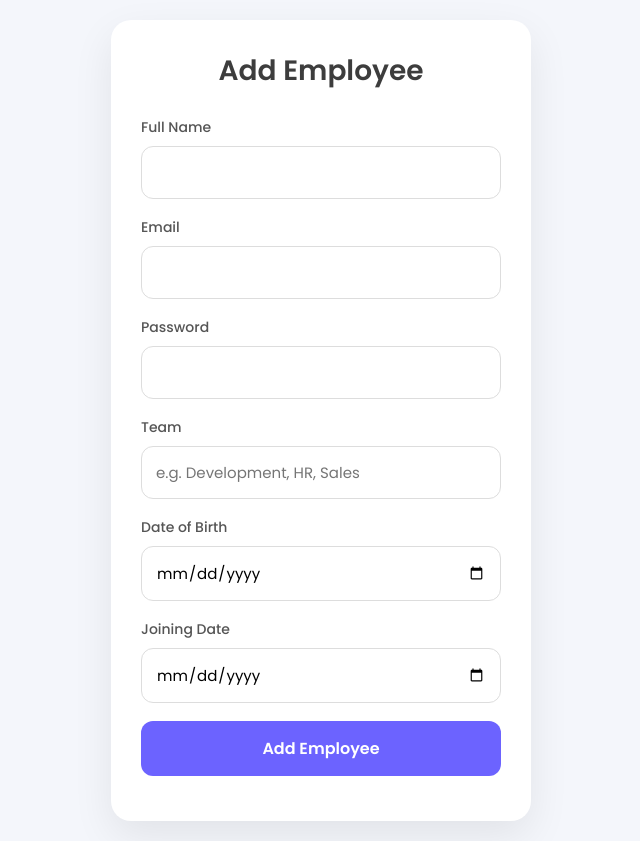
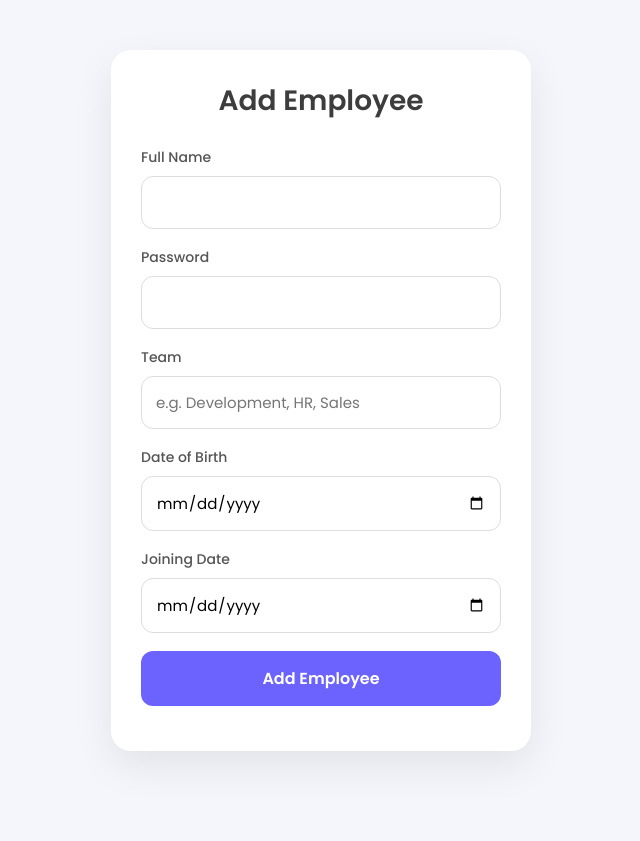
Before and after one commit to vlgsventures-creator/Task_mangment_system, a Flask app: page /add_employee in a window 1280 px wide. Shown: the whole page, without its empty margins (319-959 px from the left). After the commit the page ends 758 px from the top, so only its background shows below. Run offline with Flask 3, Linux system fonts and the light colour scheme; some libraries are stand-ins or nearby versions.

Commit message:
email removed

```diff
--- a/app.py
+++ b/app.py
@@ -53,7 +53,7 @@ def init_db():
             CREATE TABLE IF NOT EXISTS employees (
                 id SERIAL PRIMARY KEY,
                 name VARCHAR(100) NOT NULL,
-                email VARCHAR(100) UNIQUE NOT NULL,
+                email VARCHAR(100) UNIQUE NULL,
                 password VARCHAR(100),
                 team VARCHAR(50),
                 dob DATE,
@@ -340,7 +340,6 @@ def add_employee():
     try:
         data = request.get_json() or {}
         name = data.get('name')
-        email = data.get('email')
         password = data.get('password', '123456')
         team = data.get('team', 'General')
         dob = data.get('dob') if data.get('dob') else None
@@ -353,10 +352,10 @@ def add_employee():
         cur = conn.cursor()
 
         cur.execute("""
-            INSERT INTO employees(name, email, password, team, dob, joining_date)
+            INSERT INTO employees(name, password, team, dob, joining_date)
             VALUES(%s, %s, %s, %s, %s, %s)
             RETURNING id;
-        """, (name, email, password, team, dob, joining_date))
+        """, (name, password, team, dob, joining_date))
 
         new_id = cur.fetchone()[0]
         conn.commit()
@@ -372,7 +371,7 @@ def get_employees():
     try:
         conn = get_db_connection()
         cur = conn.cursor()
-        cur.execute("SELECT id, name, email, team, dob, joining_date FROM employees ORDER BY name ASC")
+        cur.execute("SELECT id, name, team, dob, joining_date FROM employees ORDER BY name ASC")
         rows = cur.fetchall()
         cur.close()
         conn.close()
@@ -380,7 +379,6 @@ def get_employees():
         return jsonify([{
             "id": row[0],
             "name": row[1],
-            "email": row[2],
             "team": row[3],
             "dob": str(row[4]) if row[4] else None,
             "joining_date": str(row[5]) if row[5] else None
--- a/templates/add_employee.html
+++ b/templates/add_employee.html
@@ -109,11 +109,6 @@ font-weight:500;
 </div>
 
 <div class="inputBox">
-<label>Email</label>
-<input type="email" id="email">
-</div>
-
-<div class="inputBox">
 <label>Password</label>
 <input type="password" id="password">
 </div>
@@ -146,7 +141,6 @@ Add Employee
 function addEmployee(){
 
 let name = document.getElementById("name").value.trim();
-let email = document.getElementById("email").value.trim();
 let password = document.getElementById("password").value.trim();
 let team = document.getElementById("team").value.trim();
 let dob = document.getElementById("dob").value;
@@ -167,7 +161,6 @@ fetch("/add_employee", {
     },
     body: JSON.stringify({
         name: name,
-        email: email,
         password: password,
         team: team,
         dob: dob,
@@ -181,7 +174,6 @@ fetch("/add_employee", {
 
     // Clear input fields
     document.getElementById("name").value = "";
-    document.getElementById("email").value = "";
     document.getElementById("password").value = "";
     document.getElementById("team").value = "";
     document.getElementById("dob").value = "";
--- a/templates/user_profile.html
+++ b/templates/user_profile.html
@@ -167,7 +167,6 @@
 
         <div class="info-list">
             <div class="info-item"><i class="fa-solid fa-id-card"></i> <span id="profile-emp-id">---</span></div>
-            <div class="info-item"><i class="fa-solid fa-envelope"></i> <span id="profile-email">---</span></div>
             <div class="info-item"><i class="fa-solid fa-cake-candles"></i> <span id="profile-dob-display">DOB: Loading...</span></div>
             <div class="info-item"><i class="fa-solid fa-calendar-check"></i> <span id="profile-joining-display">Joined: Loading...</span></div>
         </div>
```
